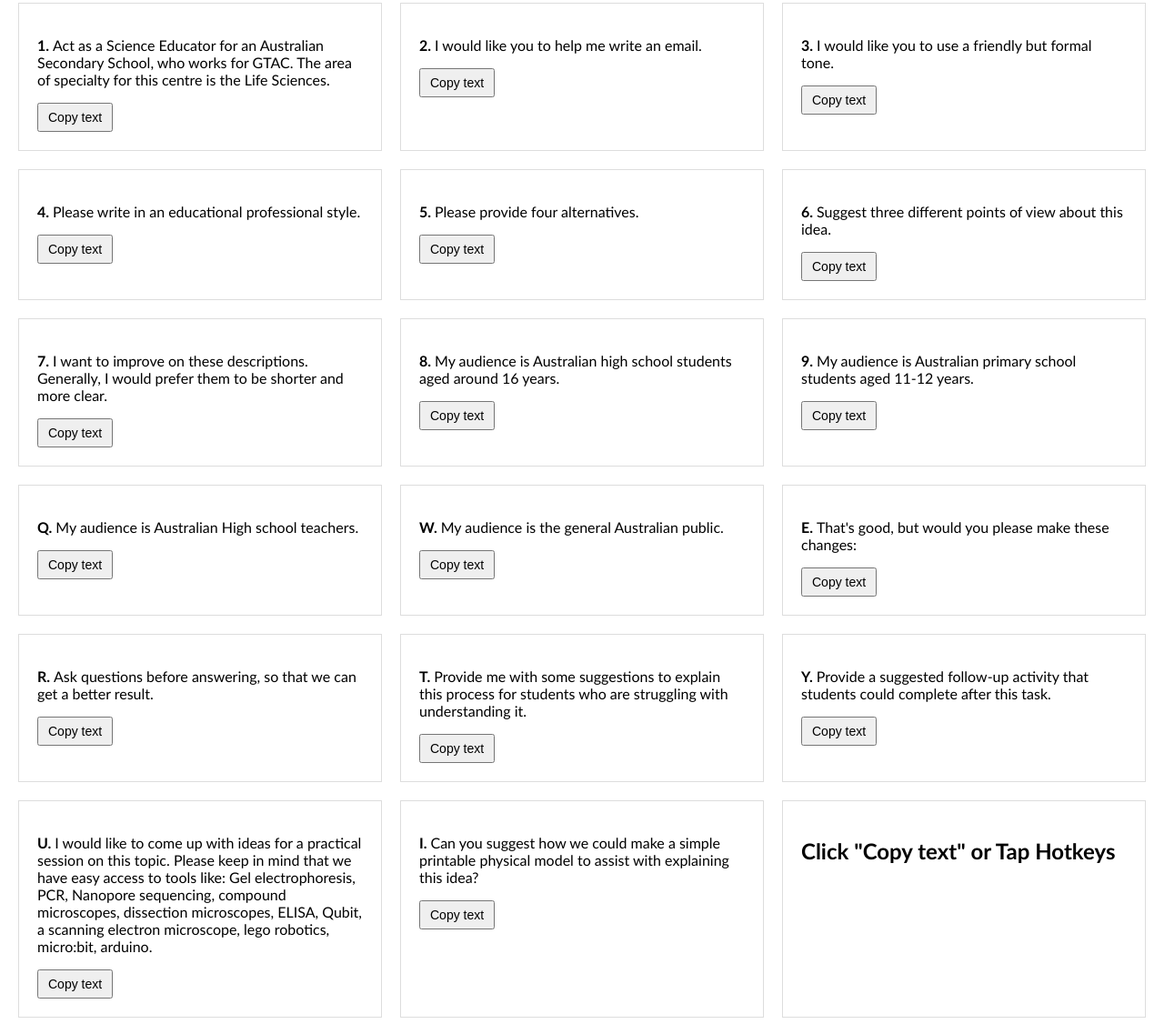
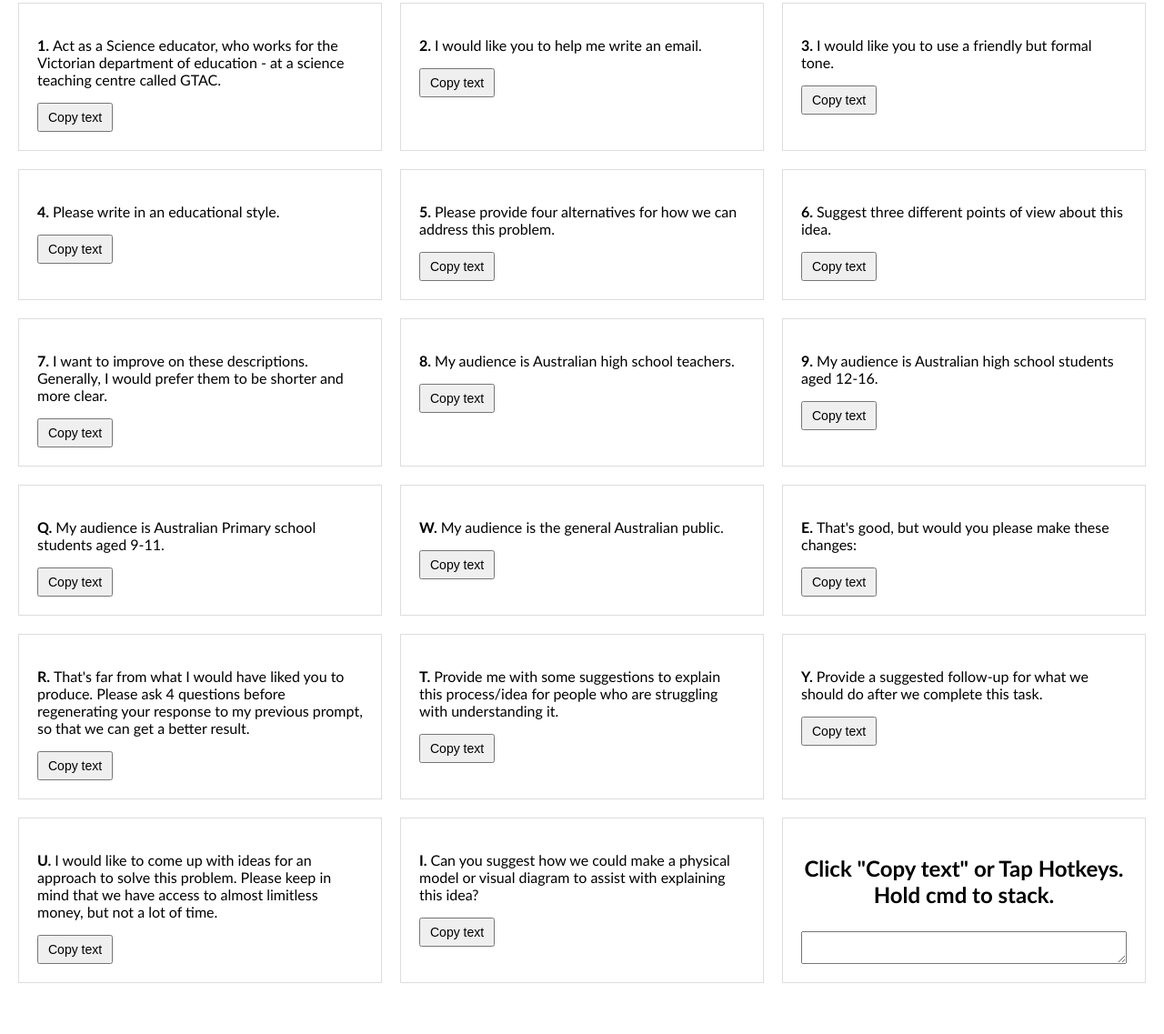
Before and after one commit to goddardduncan/ChatAss, a plain HTML site: page index.html in a window 1280 px wide. Shown: the part 79-1216 px from the top of the page at 91% size. After the commit the page ends 1180 px from the top, so only its background shows below. Drawn offline with Linux system fonts and the light colour scheme.

Commit message:
Update index.html

```diff
--- a/index.html
+++ b/index.html
@@ -26,106 +26,60 @@
             padding: 6px 10px;
             cursor: pointer;
         }
+
+        .hotkey {
+            font-weight: bold;
+        }
+
+        #grid-item-18 {
+            text-align: center;
+            display: flex;
+            flex-direction: column;
+            justify-content: space-between;
+            align-items: center;
+        }
+
+        #grid-item-18 h2 {
+            font-size: 1.5em;
+            font-weight: bold;
+            margin-bottom: 10px;
+        }
+
+        #hidden-textarea {
+            width: 100%;
+            box-sizing: border-box;
+            margin-top: 10px;
+        }
     </style>
 </head>
 <body>
+    <h1>ChatGPT Clipboard Shortcuts and Hotkey Assistant.</h1>
 
-    <h1>Duncan's Clipboard Shortcuts and Hotkey Assistant. </h1>
-
-    <div class="grid-container">
-        <div class="grid-item" id="grid-item-1">
-            <p><strong>1. </strong> Act as a Science Educator for an Australian Secondary School, who works for GTAC. The area of specialty for this centre is the Life Sciences. </p>
-            <button onclick="copyToClipboard(1)">Copy text</button>
-        </div>
-
-        <div class="grid-item" id="grid-item-2">
-            <p><strong>2. </strong> I would like you to help me write an email. </p>
-            <button onclick="copyToClipboard(2)">Copy text</button>
-        </div>
-
-        <div class="grid-item" id="grid-item-3">
-            <p><strong>3. </strong> I would like you to use a friendly but formal tone. </p>
-            <button onclick="copyToClipboard(3)">Copy text</button>
-        </div>
-
-        <div class="grid-item" id="grid-item-4">
-            <p><strong>4. </strong> Please write in an educational professional style. </p>
-            <button onclick="copyToClipboard(4)">Copy text</button>
-        </div>
-
-        <div class="grid-item" id="grid-item-5">
-            <p><strong>5. </strong> Please provide four alternatives. </p>
-            <button onclick="copyToClipboard(5)">Copy text</button>
-        </div>
-
-        <div class="grid-item" id="grid-item-6">
-            <p><strong>6. </strong> Suggest three different points of view about this idea. </p>
-            <button onclick="copyToClipboard(6)">Copy text</button>
-        </div>
-
-        <div class="grid-item" id="grid-item-7">
-            <p><strong>7. </strong> I want to improve on these descriptions. Generally, I would prefer them to be shorter and more clear. </p>
-            <button onclick="copyToClipboard(7)">Copy text</button>
-        </div>
-
-        <div class="grid-item" id="grid-item-8">
-            <p><strong>8. </strong> My audience is Australian high school students aged around 16 years. </p>
-            <button onclick="copyToClipboard(8)">Copy text</button>
-        </div>
-
-        <div class="grid-item" id="grid-item-9">
-            <p><strong>9. </strong> My audience is Australian primary school students aged 11-12 years. </p>
-            <button onclick="copyToClipboard(9)">Copy text</button>
-        </div>
-
-        <div class="grid-item" id="grid-item-10">
-            <p><strong>Q. </strong> My audience is Australian High school teachers. </p>
-            <button onclick="copyToClipboard(10)">Copy text</button>
-        </div>
-
-        <div class="grid-item" id="grid-item-11">
-            <p><strong>W. </strong> My audience is the general Australian public. </p>
-            <button onclick="copyToClipboard(11)">Copy text</button>
-        </div>
-
-        <div class="grid-item" id="grid-item-12">
-            <p><strong>E. </strong> That's good, but would you please make these changes: </p>
-            <button onclick="copyToClipboard(12)">Copy text</button>
-        </div>
-
-        <div class="grid-item" id="grid-item-13">
-            <p><strong>R. </strong> Ask questions before answering, so that we can get a better result. </p>
-            <button onclick="copyToClipboard(13)">Copy text</button>
-        </div>
-
-        <div class="grid-item" id="grid-item-14">
-            <p><strong>T. </strong> Provide me with some suggestions to explain this process for students who are struggling with understanding it. </p>
-            <button onclick="copyToClipboard(14)">Copy text</button>
-        </div>
-
-        <div class="grid-item" id="grid-item-15">
-            <p><strong>Y. </strong> Provide a suggested follow-up activity that students could complete after this task. </p>
-            <button onclick="copyToClipboard(15)">Copy text</button>
-        </div>
-
-        <div class="grid-item" id="grid-item-16">
-            <p><strong>U. </strong> I would like to come up with ideas for a practical session on this topic. Please keep in mind that we have easy access to tools like: Gel electrophoresis, PCR, Nanopore sequencing, compound microscopes, dissection microscopes, ELISA, Qubit, a scanning electron microscope, lego robotics, micro:bit, arduino. </p>
-            <button onclick="copyToClipboard(16)">Copy text</button>
-        </div>
-
-        <div class="grid-item" id="grid-item-17">
-            <p><strong>I. </strong> Can you suggest how we could make a simple printable physical model to assist with explaining this idea?</p>
-            <button onclick="copyToClipboard(17)">Copy text</button>
-        </div>
-
-	<div class="grid-item" id="grid-item-18">
-	    <h2>Click "Copy text" or Tap Hotkeys</h2>
-
-
-        </div>
+    <div class="grid-container" id="grid-container">
+        <!-- Grid items will be dynamically added here -->
     </div>
 
     <script>
+        const gridItemTexts = [
+            "Act as a Science educator, who works for the Victorian department of education - at a science teaching centre called GTAC. ",
+            "I would like you to help me write an email. ",
+            "I would like you to use a friendly but formal tone. ",
+            "Please write in an educational style. ",
+            "Please provide four alternatives for how we can address this problem. ",
+            "Suggest three different points of view about this idea. ",
+            "I want to improve on these descriptions. Generally, I would prefer them to be shorter and more clear. ",
+            "My audience is Australian high school teachers. ",
+            "My audience is Australian high school students aged 12-16. ",
+            "My audience is Australian Primary school students aged 9-11. ",
+            "My audience is the general Australian public. ",
+            "That's good, but would you please make these changes: ",
+            "That's far from what I would have liked you to produce.  Please ask 4 questions before regenerating your response to my previous prompt, so that we can get a better result. ",
+            "Provide me with some suggestions to explain this process/idea for people who are struggling with understanding it. ",
+            "Provide a suggested follow-up for what we should do after we complete this task. ",
+            "I would like to come up with ideas for an approach to solve this problem. Please keep in mind that we have access to almost limitless money, but not a lot of time. ",
+            "Can you suggest how we could make a physical model or visual diagram to assist with explaining this idea? ",
+        ];
+
         const keyMap = {
             'Digit1': 1,
             'Digit2': 2,
@@ -146,29 +100,96 @@
             'KeyI': 17,
         };
 
+        const hotkeys = ['Q', 'W', 'E', 'R', 'T', 'Y', 'U', 'I'];
+
+        const validHotkeys = ['KeyQ', 'KeyW', 'KeyE', 'KeyR', 'KeyT', 'KeyY', 'KeyU', 'KeyI', 'Digit1', 'Digit2', 'Digit3', 'Digit4', 'Digit5', 'Digit6', 'Digit7', 'Digit8', 'Digit9'];
+
+        document.addEventListener('DOMContentLoaded', function() {
+            const gridContainer = document.getElementById('grid-container');
+
+            for (let i = 0; i < gridItemTexts.length; i++) {
+                const gridItem = document.createElement('div');
+                gridItem.className = 'grid-item';
+                gridItem.id = `grid-item-${i + 1}`;
+
+                const paragraph = document.createElement('p');
+                if (i + 1 >= 10 && i + 1 <= 17) {
+                    paragraph.innerHTML = `<strong class="hotkey">${hotkeys[i - 9]}. </strong>${gridItemTexts[i]}`;
+                } else {
+                    paragraph.innerHTML = `<strong>${i + 1}. </strong>${gridItemTexts[i]}`;
+                }
+
+                const button = document.createElement('button');
+                button.innerText = 'Copy text';
+                button.onclick = createCopyHandler(gridItemTexts[i]);
+
+                gridItem.appendChild(paragraph);
+                gridItem.appendChild(button);
+                gridContainer.appendChild(gridItem);
+            }
+
+            const gridItem18 = document.createElement('div');
+            gridItem18.className = 'grid-item';
+            gridItem18.id = 'grid-item-18';
+
+            const heading18 = document.createElement('h2');
+            heading18.innerText = 'Click "Copy text" or Tap Hotkeys.  Hold cmd to stack.';
+
+            const textarea18 = document.createElement('textarea');
+            textarea18.id = 'hidden-textarea';
+            textarea18.className = 'hidden-textarea';
+
+            gridItem18.appendChild(heading18);
+            gridItem18.appendChild(textarea18);
+            gridContainer.appendChild(gridItem18);
+        });
+
+        function createCopyHandler(text) {
+            return function(event) {
+                if (event.metaKey || event.ctrlKey) {
+                    // If the command (meta) or Ctrl key is pressed, append to the textarea
+                    appendHiddenTextArea(text);
+                } else {
+                    // If no modifier key is pressed, copy the current text to the clipboard
+                    copyToClipboard(text);
+                }
+            };
+        }
+
+        function appendHiddenTextArea(text) {
+            const textarea = document.getElementById('hidden-textarea');
+            textarea.value += text + '\n';  // Appending with a line break
+            textarea.select();
+            document.execCommand('copy');
+        }
+
+        function copyToClipboard(text) {
+            const textarea = document.getElementById('hidden-textarea');
+            textarea.value = text;
+            textarea.select();
+            document.execCommand('copy');
+        }
+
+        function clearHiddenTextArea() {
+            const textarea = document.getElementById('hidden-textarea');
+            textarea.value = '';
+        }
+
         document.addEventListener('keydown', function (event) {
             const key = event.code;
 
-            if (keyMap[key]) {
+            if (validHotkeys.includes(key)) {
                 const gridItem = document.getElementById(`grid-item-${keyMap[key]}`);
                 if (gridItem) {
                     const text = gridItem.querySelector('p').innerText.split('. ')[1];
                     copyToClipboard(text);
+                    event.preventDefault();
                 }
+            } else if (!event.ctrlKey && !event.metaKey && !event.altKey && !event.shiftKey) {
+                clearHiddenTextArea();
+                event.preventDefault();
             }
         });
-
-        function copyToClipboard(text) {
-            var textarea = document.createElement('textarea');
-            textarea.value = text;
-            document.body.appendChild(textarea);
-
-            textarea.select();
-            document.execCommand('copy');
-
-            document.body.removeChild(textarea);
-        }
     </script>
-
 </body>
 </html>
```
